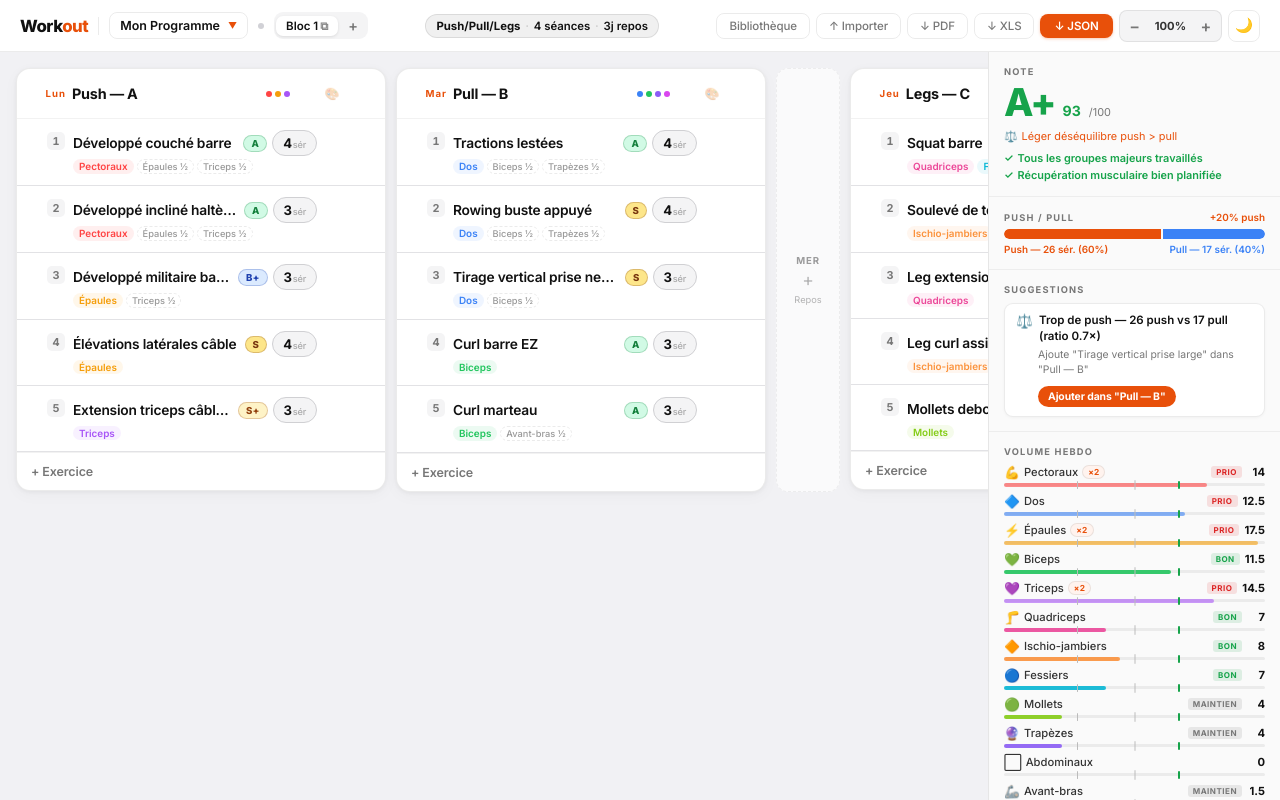
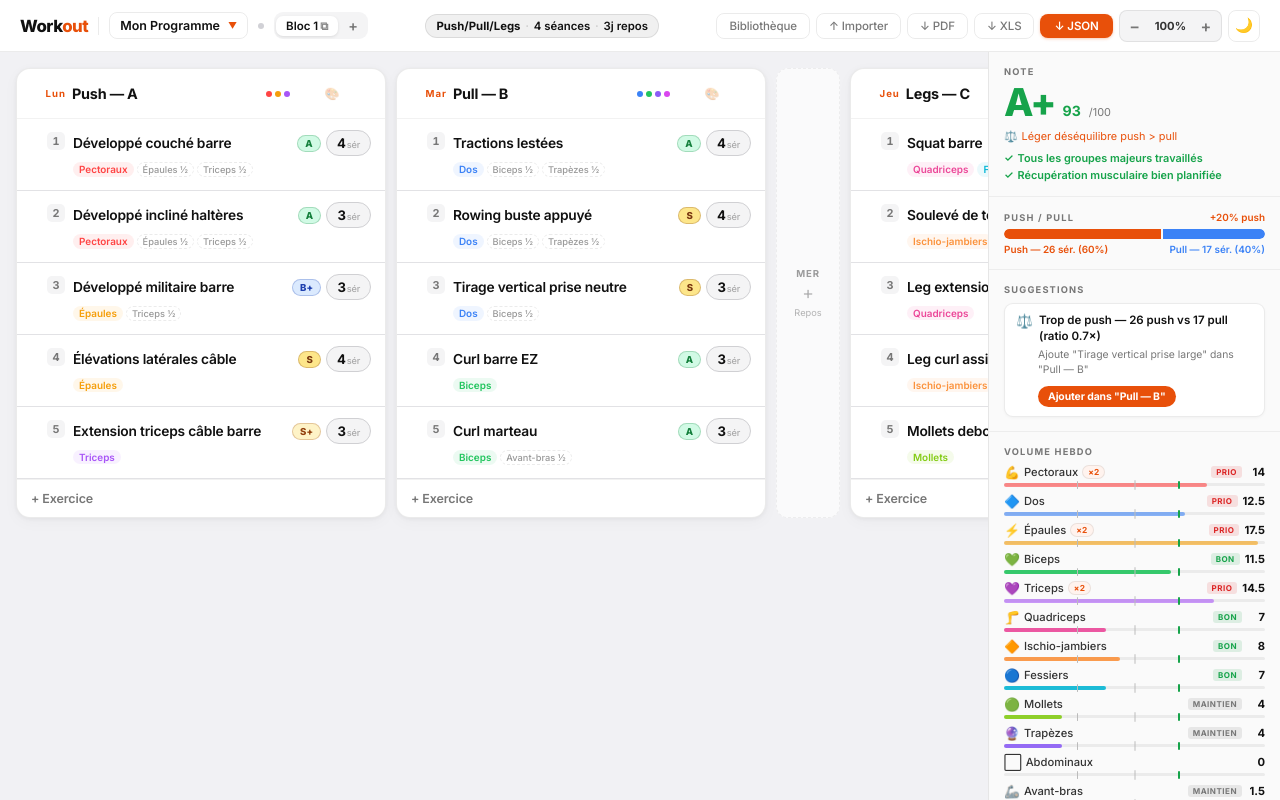
Before and after one commit to naxlamenax/workout-builder-light, a React (Vite) app: page / in a window 1280 px wide. Built offline with nearby package versions, Linux system fonts and the light colour scheme.

Commit message:
Add files via upload

```diff
--- a/src/App.jsx
+++ b/src/App.jsx
@@ -2103,8 +2103,8 @@ export default function WorkoutDashboard() {
                               </div>
                             </div>
 
-                            {((exData?.primary?.length ?? 0) + (exData?.secondary?.length ?? 0)) > 0 && (
-                              <div style={{ display:"flex", gap:3, flexWrap:"wrap" }}>
+                            <div style={{ display:"flex", alignItems:"center", gap:6, minWidth:0 }}>
+                              <div style={{ display:"flex", gap:3, flexWrap:"wrap", flex:1, minWidth:0 }}>
                                 {exData?.primary.map(m => (
                                   <span key={m} style={{ fontSize:"0.62rem", fontWeight:600, padding:"1px 6px",
                                     borderRadius:20, background:MUSCLE_COLOR[m]+"15", color:MUSCLE_COLOR[m],
@@ -2121,26 +2121,12 @@ export default function WorkoutDashboard() {
                                     style={{ background:"none", border:"none", cursor:"pointer",
                                       fontSize:"0.62rem", color:"var(--text-faint)", fontFamily:"inherit",
                                       padding:"0 2px", lineHeight:1, flexShrink:0,
-                                      display:"flex", alignItems:"center", gap:2 }}>
+                                      display:"flex", alignItems:"center" }}>
                                     {expandedNotes.has(session.id + ":" + ex.id) ? "▲" : "▼"}
                                   </button>
                                 )}
                               </div>
-                            )}
-
-                            {/* Note — masquée par défaut, toggle au clic */}
-                            {ex.note && expandedNotes.has(session.id + ":" + ex.id) && (
-                              <div style={{ fontSize:"0.72rem", color:"var(--text-muted)", lineHeight:1.5,
-                                whiteSpace:"pre-wrap", borderLeft:"2px solid var(--border-light)",
-                                paddingLeft:8 }}>
-                                {ex.note}
-                              </div>
-                            )}
-
-                          </div>
-
-                          {/* Actions — ··· menu + ✕ delete, always right */}
-                          <div style={{ display:"flex", alignItems:"center", gap:4, flexShrink:0, alignSelf:"flex-start", paddingTop:2 }}>
+                              <div style={{ display:"flex", alignItems:"center", gap:3, flexShrink:0 }}>
                                 <div style={{ position:"relative" }}>
                                   <button className="ex-btn ex-menu-btn"
                                     onClick={e => { e.stopPropagation(); setExMenu(exMenu?.dayId === session.id && exMenu?.exId === ex.id ? null : { dayId:session.id, exId:ex.id }); }}>
@@ -2177,6 +2163,20 @@ export default function WorkoutDashboard() {
                                 <button className="ex-btn del" title="Supprimer"
                                   onClick={() => deleteEx(session.id, ex.id)}>✕</button>
                               </div>
+                            </div>
+
+                            {/* Note — masquée par défaut, toggle au clic */}
+                            {ex.note && expandedNotes.has(session.id + ":" + ex.id) && (
+                              <div style={{ fontSize:"0.72rem", color:"var(--text-sub)", lineHeight:1.5,
+                                whiteSpace:"pre-wrap", borderLeft:"2px solid var(--border)",
+                                paddingLeft:8 }}>
+                                {ex.note}
+                              </div>
+                            )}
+
+                          </div>
+
+
                         </div>
                         </div>
                       );
```
Lines whose indentation alone changed are shown as unchanged.
